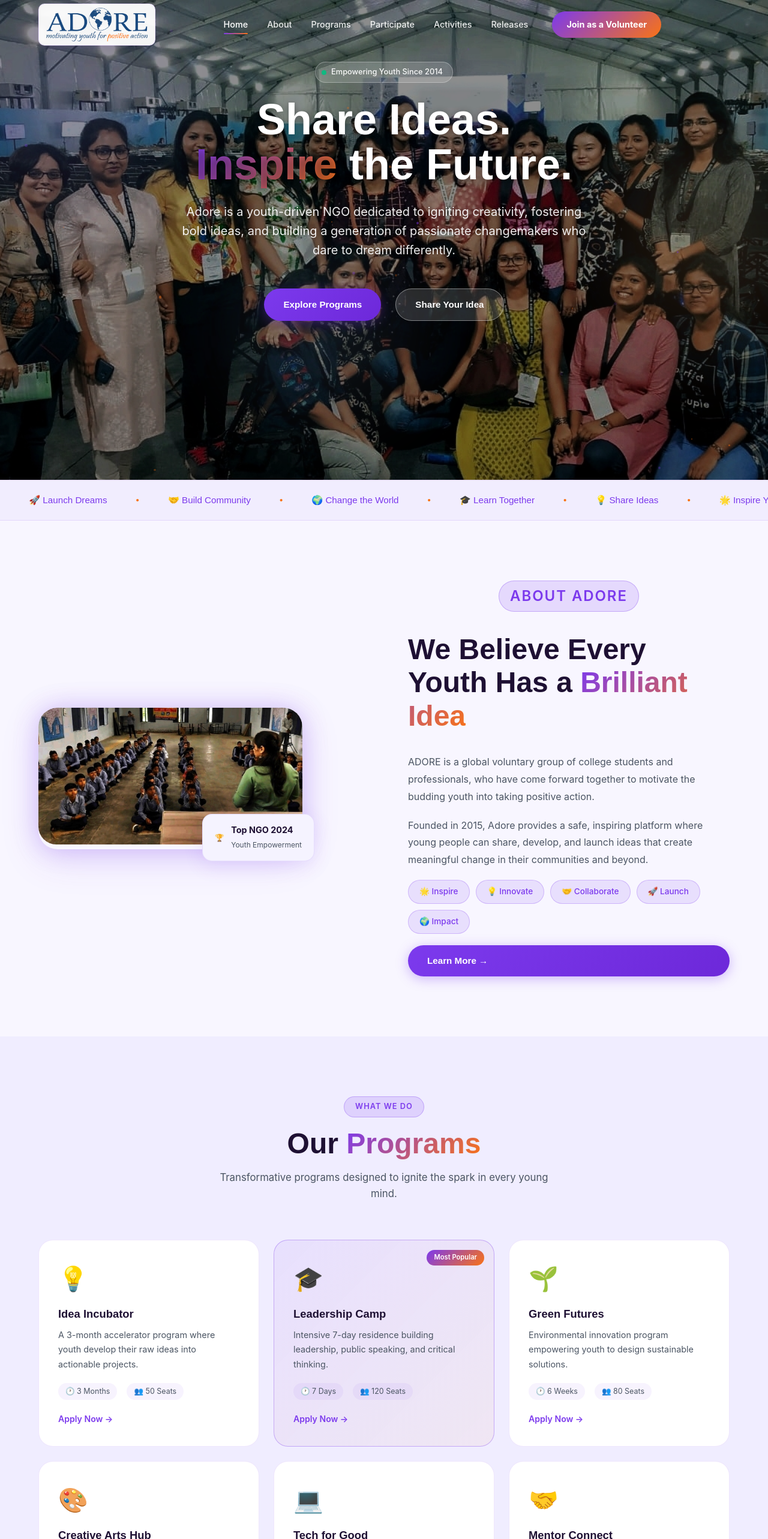
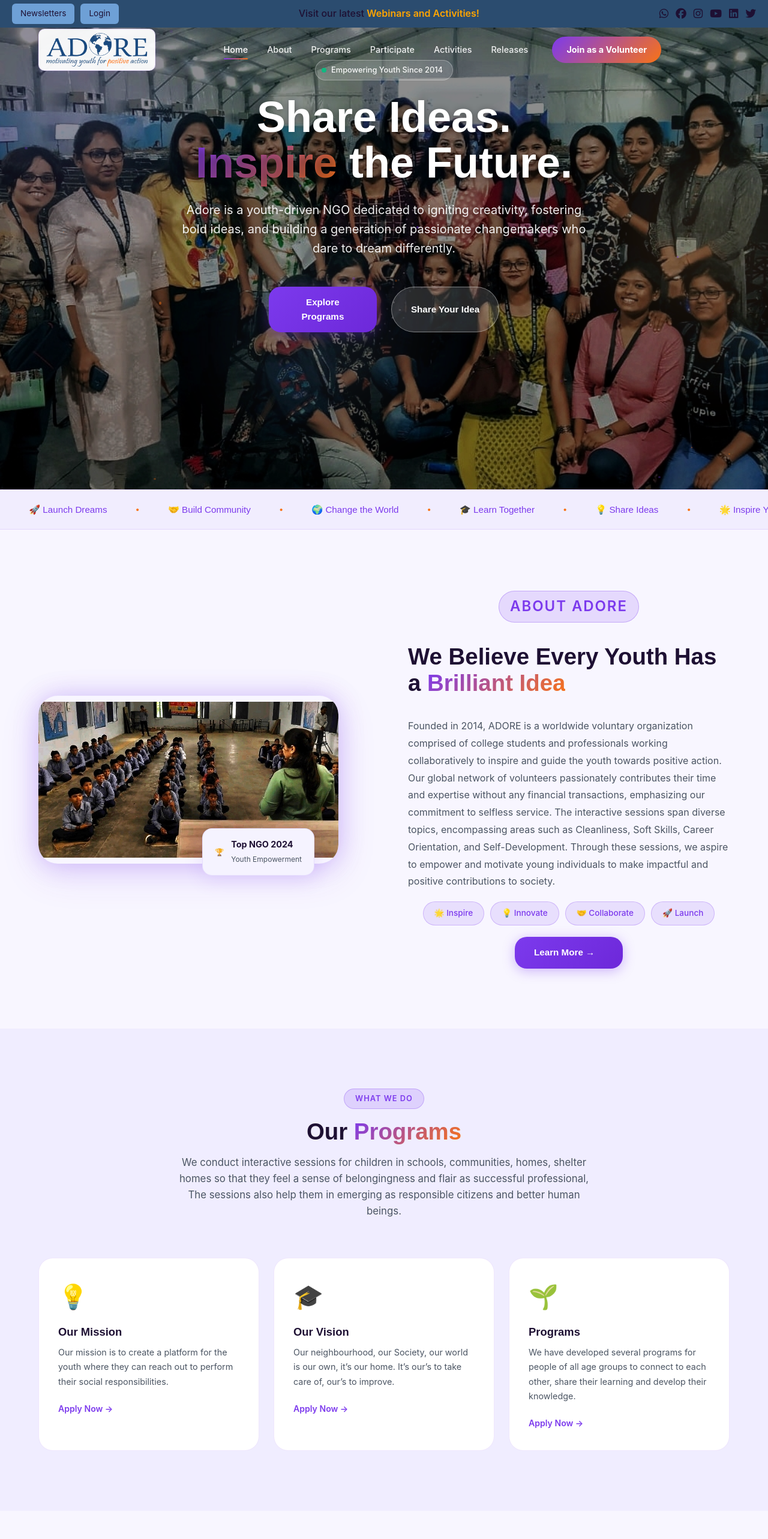
Before and after one commit to Tejeswara-git/adobe_react, a React (Vite) app: page / in a window 1280 px wide. Shown: the top 2566 px of the page at 60% size. Built offline with nearby package versions, Linux system fonts and the light colour scheme.

Commit message:
Added top bar, social icons, updated about, programs,activities

```diff
--- a/index.html
+++ b/index.html
@@ -4,6 +4,7 @@
     <meta charset="UTF-8" />
     <link rel="icon" type="image/svg+xml" href="/vite.svg" />
     <meta name="viewport" content="width=device-width, initial-scale=1.0" />
+    <link rel="stylesheet" href="https://cdnjs.cloudflare.com/ajax/libs/font-awesome/6.5.0/css/all.min.css" />
     <title>react-adore</title>
   </head>
   <body>
--- a/src/components/About.jsx
+++ b/src/components/About.jsx
@@ -8,7 +8,7 @@ const About = () => {
                     <div className="about-visual">
                         <div className="about-img-wrapper">
                             <div className="about-illustration">
-                                <img src="/images/adobe1.jpg" alt="About Adore" style={{ width: '100%', height: '100%', objectFit: 'cover', borderRadius: '30px' }} />
+                                <img src="/images/adobe1.jpg" alt="About Adore" style={{ width: '100%', height: '100%', objectFit: 'contain', borderRadius: '30px' }} />
                             </div>
                             <div className="about-badge-float">
                                 <span className="badge-emoji">🏆</span>
@@ -28,18 +28,16 @@ const About = () => {
                             About Adore
                         </div>
                         <h2 className="section-title">We Believe Every Youth Has a <span className="gradient-text">Brilliant Idea</span></h2>
+
                         <p className="about-text">
-                            ADORE is a global voluntary group of college students and professionals, who have come forward together to motivate the budding youth into taking positive action.
-                        </p>
-                        <p className="about-text">
-                            Founded in 2015, Adore provides a safe, inspiring platform where young people can share, develop, and launch ideas that create meaningful change in their communities and beyond.
+                            Founded in 2014, ADORE is a worldwide voluntary organization comprised of college students and professionals working collaboratively to inspire and guide the youth towards positive action. Our global network of volunteers passionately contributes their time and expertise without any financial transactions, emphasizing our commitment to selfless service. The interactive sessions span diverse topics, encompassing areas such as Cleanliness, Soft Skills, Career Orientation, and Self-Development. Through these sessions, we aspire to empower and motivate young individuals to make impactful and positive contributions to society.
                         </p>
                         <div className="about-values">
                             <div className="value-chip">🌟 Inspire</div>
                             <div className="value-chip">💡 Innovate</div>
                             <div className="value-chip">🤝 Collaborate</div>
                             <div className="value-chip">🚀 Launch</div>
-                            <div className="value-chip">🌍 Impact</div>
+
                         </div>
                         <a href="#programs" className="btn-primary">Learn More →</a>
                     </div>
--- a/src/components/Activities.jsx
+++ b/src/components/Activities.jsx
@@ -6,26 +6,26 @@ const Activities = forwardRef(({ impactGridRef }, ref) => {
     const testimonials = [
         {
             avatar: 'RS',
-            img: '/images/download.jpg',
-            name: 'Rahul Sharma',
-            role: 'Idea Incubator Alumni, 2022',
-            quote: '"Adore gave me the confidence to believe in my idea. Their incubator program turned my dream into a real project that now impacts thousands of students."',
+            img: 'https://adoreglobal.org/assets/images/Volunteer/Volunteer(2).jpeg',
+            name: 'Chinaza Okoye',
+            role: 'Volunteer',
+            quote: '"My experience volunteering with ADORE. I have always wanted to be a part of something while growing up, maybe it’s the feeling of contributing to a bigger goal or helping people in distress, that connection to people is what ADORE offered me.Volunteering with ADORE has shaped my thinking and broadened my horizon."',
             bg: ''
         },
         {
             avatar: 'AM',
-            img: '/images/volunterr 2.jpg',
-            name: 'Ananya Mehta',
-            role: 'Leadership Camp Participant, 2023',
-            quote: '"The Youth Leadership Camp was transformative. I came in as a shy student and left as a confident leader ready to take on the world."',
+            img: 'https://adoreglobal.org/assets/images/team/team4.jpg',
+            name: 'Garima Mishra',
+            role: 'Volunteer',
+            quote: '"Working in ADORE exceeded my expectations, for here the learning is never ending, and the growth is limitless, Also got connected with so many influential personalities because of the webinars and workshops. I am grateful to this platform for believing me and trusting me with the task of leading the team in ADORE."',
             bg: '#F97316'
         },
         {
             avatar: 'PK',
-            img: '/images/adobe2.jpg',
-            name: 'Priya Kumar',
-            role: 'Mentor Connect Participant, 2023',
-            quote: '"My mentor through Adore helped me navigate challenges I couldn\'t have solved alone. I\'ve grown more in one year than in my entire college journey."',
+            img: 'https://adoreglobal.org/assets/images/Volunteer/Volunteer(1).jpeg',
+            name: 'Aliyu, Nigeria',
+            role: 'Volunteer',
+            quote: '"I am Aliyu from Nigeria. I am a volunteer at ADORE Volunteering with ADORE is a life changing experience. It has been my dream to be a teacher and ADORE have fulfilled that dream of mine.Thanks to ADORE, I will always be indebted to you!."',
             bg: '#10B981'
         }
     ];
--- a/src/components/Navbar.jsx
+++ b/src/components/Navbar.jsx
@@ -1,15 +1,74 @@
-import React, { useState } from 'react';
+import React, { useState, useEffect } from 'react';
 
-const Navbar = ({ scrolled, activeSection }) => {
+const Navbar = ({scrolled, activeSection }) => {
     const [navOpen, setNavOpen] = useState(false);
     const toggleNav = () => setNavOpen(!navOpen);
+     const [hideTopBar, setHideTopBar] = useState(false);
+
+
+      useEffect(() => {
+        const handleScroll = () => {
+            if (window.scrollY > 50) {
+                setHideTopBar(true);   // hide top bar
+            } else {
+                setHideTopBar(false);  // show top bar
+            }
+        };
+
+        window.addEventListener('scroll', handleScroll);
+        return () => window.removeEventListener('scroll', handleScroll);
+    }, []);
 
     return (
-        <nav className={`navbar ${scrolled ? 'scrolled' : ''}`} id="navbar">
+
+
+         <>
+
+            <div className={`top-bar ${hideTopBar ? 'hide' : ''}`}>
+                <div className="top-left">
+    <a href="/https://adore.ivdata.in/signup.php?grp=GRP61&zone=Subscribers" className="top-btn">Newsletters</a>
+    <a href="/https://adore.ivdata.in/" className="top-btn">Login</a>
+</div>
+
+
+                <div className="top-center">
+                    Visit our latest <span>Webinars and Activities!</span>
+                </div>
+
+
+<div className="top-right">
+    <a href="https://api.whatsapp.com/send/?phone=%2B917980460134&text&type=phone_number&app_absent=0" target="_blank" rel="noopener noreferrer">
+        <i className="fab fa-whatsapp"></i>
+    </a>
+    <a href="https://www.facebook.com/adoreearth/" target="_blank" rel="noopener noreferrer">
+        <i className="fab fa-facebook"></i>
+    </a>
+    <a href="https://www.instagram.com/adoretheearth/" target="_blank" rel="noopener noreferrer">
+        <i className="fab fa-instagram"></i>
+    </a>
+    <a href="https://www.youtube.com/channel/UCnmuSy5FJ64zojXAP2P3ttQ/featured" target="_blank" rel="noopener noreferrer">
+        <i className="fab fa-youtube"></i>
+    </a>
+    <a href="https://www.linkedin.com/company/adore-official/" target="_blank" rel="noopener noreferrer">
+        <i className="fab fa-linkedin"></i>
+    </a>
+    <a href="https://x.com/AdoreEarth?t=kvxEaXb3QtcK41czb9itsA&s=08" target="_blank" rel="noopener noreferrer">
+        <i className="fab fa-twitter"></i>
+    </a>
+</div>
+            </div>
+
+
+
+        <nav className= {`navbar ${scrolled ? 'scrolled' : ''} ${hideTopBar ? 'top' : ''}`} id="navbar">
             <div className="nav-container">
                 <a href="#home" className="nav-logo">
                     <img src="/images/ADORE.png" alt="Adore logo" className="nav-logo-image" />
                 </a>
+
+
+
+
 
                 <div className={`nav-links ${navOpen ? 'open' : ''}`} id="nav-links">
                     <a href="#home" className={`nav-link ${activeSection === 'home' ? 'active' : ''}`} onClick={() => setNavOpen(false)}>Home</a>
@@ -30,6 +89,7 @@ const Navbar = ({ scrolled, activeSection }) => {
                 </div>
             </div>
         </nav>
+        </>
     );
 };
 
--- a/src/components/Programs.jsx
+++ b/src/components/Programs.jsx
@@ -7,26 +7,24 @@ const Programs = () => {
                 <div className="section-header">
                     <div className="section-tag">What We Do</div>
                     <h2 className="section-title">Our <span className="gradient-text">Programs</span></h2>
-                    <p className="section-subtitle">Transformative programs designed to ignite the spark in every young mind.</p>
+                    <p className="section-subtitle">We conduct interactive sessions for children in schools, communities, homes, shelter homes so that they feel a sense of belongingness and flair as successful professional, The sessions also help them in emerging as responsible citizens and better human beings.</p>
                 </div>
 
                 <div className="programs-grid">
                     {[
-                        { icon: '💡', title: 'Idea Incubator', text: 'A 3-month accelerator program where youth develop their raw ideas into actionable projects.', meta: ['🕐 3 Months', '👥 50 Seats'] },
-                        { icon: '🎓', title: 'Leadership Camp', text: 'Intensive 7-day residence building leadership, public speaking, and critical thinking.', meta: ['🕐 7 Days', '👥 120 Seats'], featured: true },
-                        { icon: '🌱', title: 'Green Futures', text: 'Environmental innovation program empowering youth to design sustainable solutions.', meta: ['🕐 6 Weeks', '👥 80 Seats'] },
-                        { icon: '🎨', title: 'Creative Arts Hub', text: 'Workshops in visual arts, music, film - helping youth express themselves.', meta: ['🕐 Ongoing', '👥 Open'] },
-                        { icon: '💻', title: 'Tech for Good', text: 'Coding bootcamps and digital literacy for social impact.', meta: ['🕐 4 Weeks', '👥 60 Seats'] },
-                        { icon: '🤝', title: 'Mentor Connect', text: '1:1 mentorship program pairing youth with industry leaders.', meta: ['🕐 1 Year', '👥 100 Pairs'] }
+                        { icon: '💡', title: 'Our Mission', text: 'Our mission is to create a platform for the youth where they can reach out to perform their social responsibilities.'},
+                        { icon: '🎓', title: 'Our Vision', text: 'Our neighbourhood, our Society, our world is our own, it’s our home. It’s our’s to take care of, our’s to improve.'},
+                        { icon: '🌱', title: 'Programs', text: 'We have developed several programs for people of all age groups to connect to each other, share their learning and develop their knowledge.' },
+
                     ].map((prog, i) => (
                         <div key={i} className={`program-card ${prog.featured ? 'featured' : ''}`}>
                             {prog.featured && <div className="program-featured-badge">Most Popular</div>}
                             <div className="prog-icon">{prog.icon}</div>
                             <h3>{prog.title}</h3>
                             <p>{prog.text}</p>
-                            <div className="prog-meta">
+                            {/* <div className="prog-meta">
                                 {prog.meta.map((m, j) => <span key={j}>{m}</span>)}
-                            </div>
+                            </div> */}
                             <a href="#contact" className="prog-link">Apply Now →</a>
                         </div>
                     ))}
--- a/src/index.css
+++ b/src/index.css
@@ -112,12 +112,13 @@ h5 {
   padding: 14px 32px;
   background: linear-gradient(135deg, var(--purple), var(--purple-dark));
   color: white;
-  border-radius: 100px;
+  border-radius: 20px;
   font-weight: 600;
   font-size: 0.95rem;
   transition: var(--transition);
   box-shadow: 0 4px 20px rgba(124, 58, 237, 0.35);
   font-family: 'Outfit', sans-serif;
+  width: 180px;
 }
 
 .btn-primary:hover {
@@ -187,7 +188,7 @@ h5 {
 }
 
 .section-title {
-  font-size: clamp(2rem, 4vw, 3rem);
+  font-size: clamp(1rem, 3vw, 3rem);
   color: var(--text-primary);
   margin-bottom: 1rem;
 }
@@ -199,12 +200,76 @@ h5 {
 .section-subtitle {
   font-size: 1.05rem;
   color: var(--text-secondary);
-  max-width: 580px;
+  max-width: 700px;
   margin: 0 auto;
 }
 
 .section-subtitle.light {
   color: var(--text-secondary);
+}
+
+
+
+
+/* TOP BAR */
+/* TOP BAR FIXED */
+.top-bar {
+  position: fixed;
+  top: 0;
+  left: 0;
+  right: 0;
+  z-index: 1100;
+  transition: transform 0.3s ease;
+  display: flex;
+  align-items: center;
+  justify-content: space-between;
+  flex-wrap: nowrap;
+  padding: 6px 20px;
+    background: #2b4c6f;
+
+}
+
+/* HIDE ANIMATION */
+.top-bar.hide {
+  transform: translateY(-100%);
+}
+
+/* LEFT BUTTONS */
+.top-left {
+  display: flex;
+  gap: 10px;
+}
+
+.top-btn {
+  background: #6ea0d6;
+  border: none;
+  padding: 6px 14px;
+  border-radius: 6px;
+  cursor: pointer;
+  font-size: 0.85rem;
+}
+
+/* CENTER TEXT */
+.top-center {
+  text-align: center;
+  flex: 1;
+  font-weight: 500;
+}
+
+.top-center span {
+  color: orange;
+  font-weight: 600;
+}
+
+/* RIGHT ICONS */
+.top-right {
+  display: flex;
+  gap: 12px;
+  font-size: 1.1rem;
+}
+
+.top-right i {
+  cursor: pointer;
 }
 
 /* ============================================================
@@ -212,12 +277,17 @@ h5 {
    ============================================================ */
 .navbar {
   position: fixed;
-  top: 0;
+  top: 42px;
+
   left: 0;
   right: 0;
   z-index: 1000;
   padding: 16px 0;
-  transition: var(--transition);
+  transition: top 0.3s ease;
+
+}
+.navbar.top {
+  top: 0;
 }
 
 .navbar.scrolled {
@@ -797,6 +867,7 @@ h5 {
 .about {
   padding: 100px 0;
   background: var(--bg-dark);
+  margin-top: 2px;
 }
 
 .about-grid {
@@ -815,6 +886,8 @@ h5 {
   border-radius: var(--radius-xl);
   overflow: hidden;
   box-shadow: var(--shadow-lg), var(--shadow-glow);
+  height: 280px;
+  width: 500px;
 }
 
 .about-badge-float {
@@ -849,6 +922,7 @@ h5 {
 .about-content {
   display: flex;
   flex-direction: column;
+  align-items: center;
   gap: 1.2rem;
 }
 
@@ -1189,6 +1263,7 @@ h5 {
 .testimonial-track {
   position: relative;
   min-height: 200px;
+  padding-bottom: 80px;
 }
 
 .testimonial-card {
@@ -1197,7 +1272,7 @@ h5 {
   background: rgba(255, 255, 255, 0.9);
   border: 1px solid rgba(124, 58, 237, 0.15);
   border-radius: var(--radius-xl);
-  padding: 2.5rem;
+  padding: 2rem;
   display: none;
   backdrop-filter: blur(10px);
   box-shadow: var(--shadow-sm);
```
